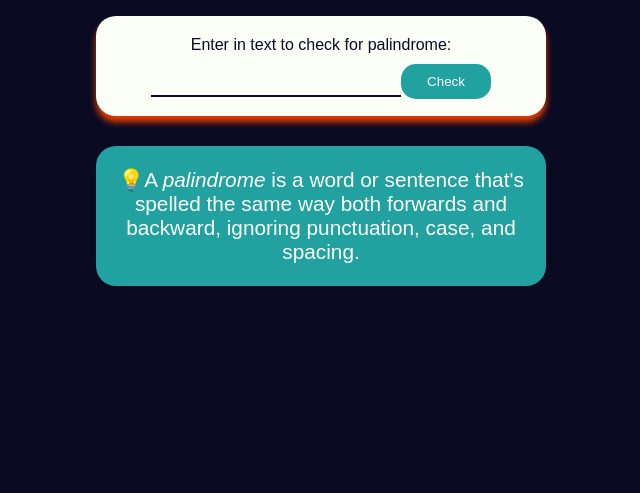
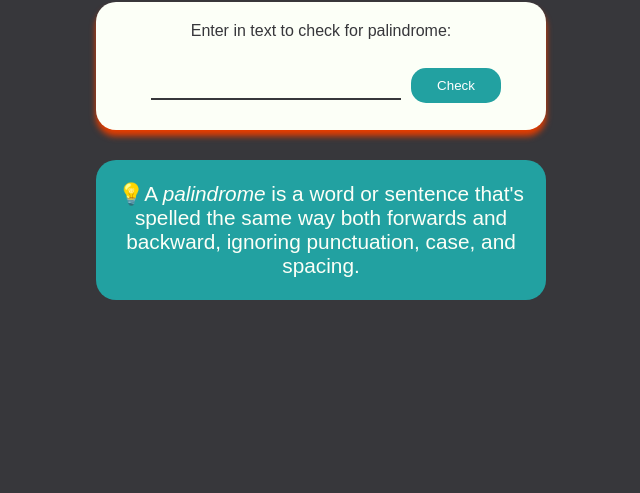
Before and after one commit to BerdiGSD/CheckMyPalindrome, a plain HTML site: page index.html in a window 1280 px wide. Shown: the part 323-816 px from the top of the page, without its empty margins (319-959 px from the left). Drawn offline with Linux system fonts and the light colour scheme.

Commit message:
finally got the css working right, now onto the js

```diff
--- a/index.html
+++ b/index.html
@@ -20,13 +20,15 @@
         </div>
         <div class="user-input-block">
             <label for="text-input">Enter in text to check for palindrome:</label>
-            <input class="text-input" id="text-input" value type="text">
+            <input class="text-input" id="text-input" value="" type="text">
             <button class="check-btn" id="check-btn">Check</button>
             <div class="results-div hidden"  id="result"></div>
         </div>
         <div class="definition">
             <p>
-                💡A <i>palindrome</i> is a word or sentence that's spelled the same way both forwards and backward, ignoring punctuation, case, and spacing.
+                💡A <i>palindrome</i> is a word or sentence that's
+                spelled the same way both forwards and backward,
+                ignoring punctuation, case, and spacing.
             </p>
         </div>
     </main>
--- a/script.js
+++ b/script.js
@@ -0,0 +1,3 @@
+const userInput = document.getElementById('text-input');
+const checkIfPalindromeBtn = document.getElementById('check-btn');
+const resultDiv = document.getElementById('result');
--- a/styles.css
+++ b/styles.css
@@ -3,7 +3,7 @@
     --tica-red: #E63D00;
     --tica-white: #FCFFF7;
     --tica-yellow: #FFEA00;
-    --dark-grey: #0a0a23;
+    --dark-grey: #37373b;
   }
 
   * {
@@ -76,18 +76,7 @@
 
   label {
     color: var(--dark-grey);
-    margin-bottom: 10px;
-  }
-
-  .text-input {
-    height: 30px;
-    width: 250px;
-    text-align: center;
-    font-size: 1.2rem;
-    /* margin: 10px; */
-    border: none;
-    border-bottom: 2px solid var(--dark-grey);
-    background-color: var(--tica-white);
+    margin-bottom: 20px;
   }
 
   .check-btn {
@@ -98,6 +87,31 @@
     background-color: var(--tica-green);
     color: #fff;
     cursor: pointer;
+  }
+
+  .text-input {
+    height: 30px;
+    width: 250px;
+    text-align: center;
+    font-size: 1.2rem;
+    margin: 10px;
+    border: none;
+    border-bottom: 2px solid var(--dark-grey);
+    background-color: var(--tica-white);
+  }
+
+  .text-input:focus {
+  border-bottom: 3px solid var(--dark-grey);
+}
+
+  .text-input::placeholder {
+    text-align: center;
+  }
+
+  .user-input {
+    font-size: 1.4rem;
+    margin-top: 18px;
+    text-align: center;
   }
 
   .results-div {
@@ -124,12 +138,8 @@
     justify-content: center;
   }
 
-  .definition p {
+  .definition {
     color: var(--tica-white);
     vertical-align: middle;
     text-align: center;
   }
-
-  .user-input-block, .definition {
-    height: 100px;
-  }
```
Also changed, not shown: 1 other file.
